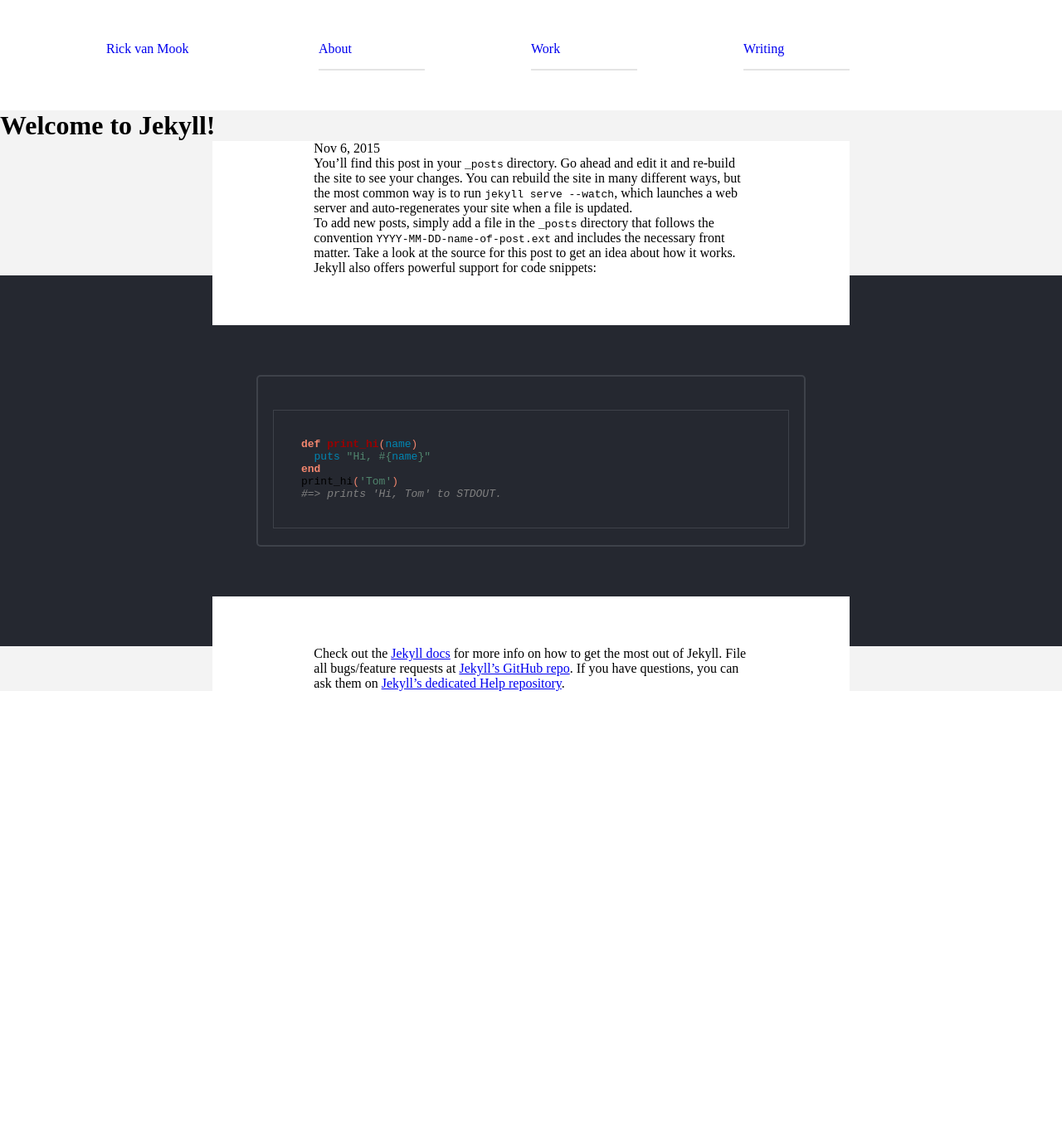
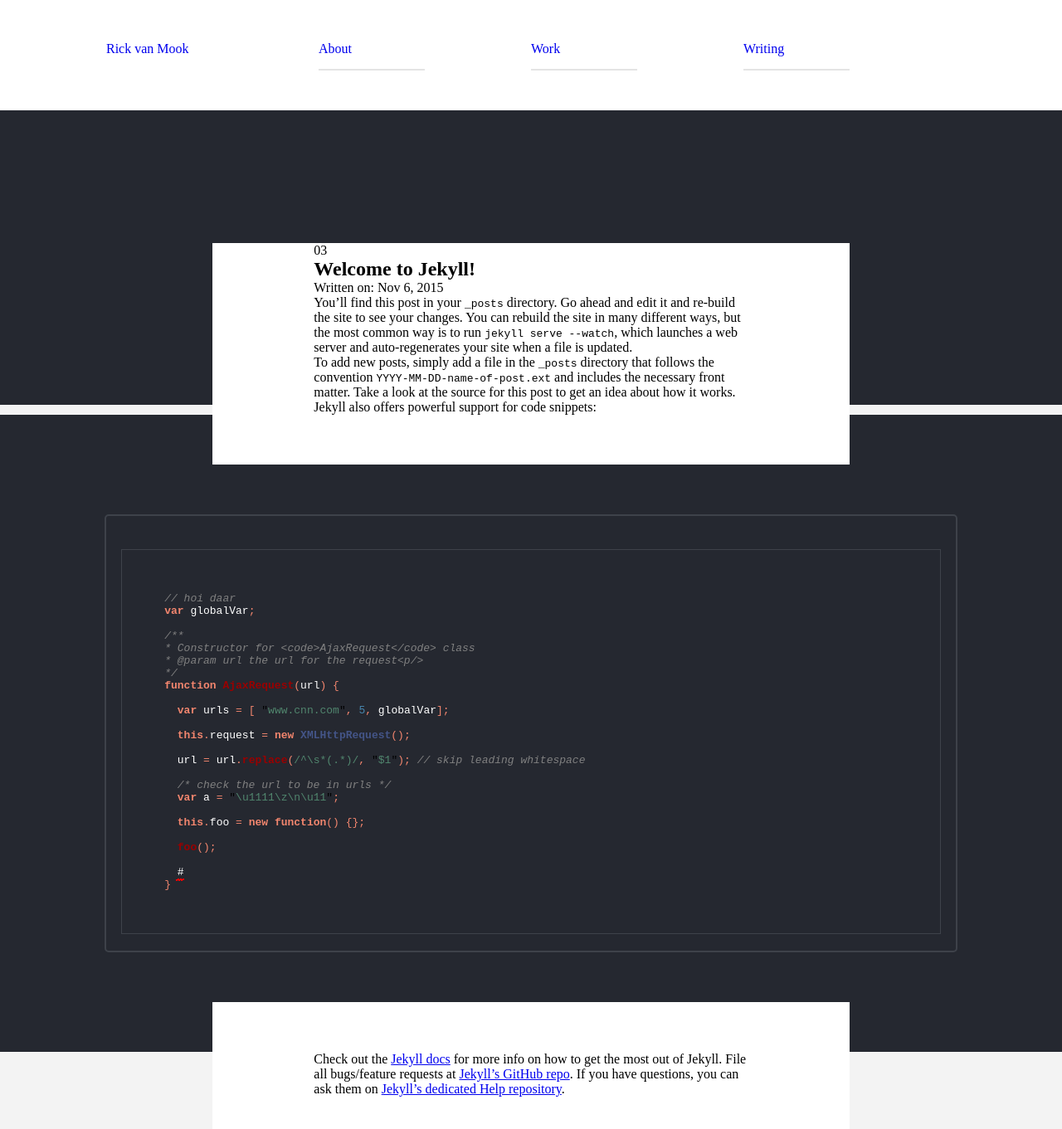
Before and after one commit to rickvanmook/rickvanmook.github.io, a Jekyll site: the page built from _posts/2015-11-07-post-3.markdown, in a window 1280 px wide and 1400 px high. Shown: the top 1361 px of the window at 83% size. Built offline with Jekyll 4.4.1, drawn with Linux system fonts in a browser that asks for light colours; some of the changed text lies outside the part shown.

Commit message:
Added header and footer for posts

```diff
--- a/_layouts/post.html
+++ b/_layouts/post.html
@@ -1,15 +1,26 @@
 ---
 layout: default
 ---
-<div class="post">
+<article class="post">
 
-  <header class="post-header">
-    <h1 class="post-title">{{ page.title }}</h1>
-    <p class="post-meta">{{ page.date | date: "%b %-d, %Y" }}{% if page.author %} • {{ page.author }}{% endif %}{% if page.meta %} • {{ page.meta }}{% endif %}</p>
+  <header class="post__header">
+    <div class="post__header__content">
+      <div class="post__header__header">
+        <div class="post__header__header__number">{{ page.number }}</div>
+        <h1 class="post__header__header__title">{{ page.title }}</h1>
+      </div>
+      <p>Written on: <time class="post__header__date">{{ page.date | date: "%b %-d, %Y" }}</time></p>
+    </div>
   </header>
 
-  <article class="post__content">
+  <section class="post__content">
     {{ content }}
-  </article>
+  </section>
 
-</div>
+  <footer class="post__footer">
+    <div class="post__footer__content">
+      <a href="{{ page.previous.url | prepend: site.baseurl }}">{{ page.previous.number }} - {{ page.previous.title }}</a>
+      <a href="{{ page.next.url | prepend: site.baseurl }}">{{ page.next.number }} - {{ page.next.title }}</a>
+    </div>
+  </footer>
+</article>
--- a/_posts/2015-11-06-post-2.markdown
+++ b/_posts/2015-11-06-post-2.markdown
@@ -3,6 +3,7 @@
 title:  "Welcome to Jekyll!"
 date:   2015-11-06 00:52:34
 categories: writing
+number:     "02"
 ---
 You’ll find this post in your `_posts` directory. Go ahead and edit it and re-build the site to see your changes. You can rebuild the site in many different ways, but the most common way is to run `jekyll serve --watch`, which launches a web server and auto-regenerates your site when a file is updated.
 
--- a/_posts/2015-11-07-post-3.markdown
+++ b/_posts/2015-11-07-post-3.markdown
@@ -3,6 +3,7 @@
 title:  "Welcome to Jekyll!"
 date:   2015-11-07 00:52:34
 categories: writing
+number:     "03"
 ---
 You’ll find this post in your `_posts` directory. Go ahead and edit it and re-build the site to see your changes. You can rebuild the site in many different ways, but the most common way is to run `jekyll serve --watch`, which launches a web server and auto-regenerates your site when a file is updated.
 
@@ -10,12 +11,31 @@
 
 Jekyll also offers powerful support for code snippets:
 
-{% highlight ruby %}
-def print_hi(name)
-  puts "Hi, #{name}"
-end
-print_hi('Tom')
-#=> prints 'Hi, Tom' to STDOUT.
+{% highlight javascript %}
+// hoi daar
+var globalVar;
+
+/**
+* Constructor for <code>AjaxRequest</code> class
+* @param url the url for the request<p/>
+*/
+function AjaxRequest(url) {
+
+  var urls = [ "www.cnn.com", 5, globalVar];
+
+  this.request = new XMLHttpRequest();
+
+  url = url.replace(/^\s*(.*)/, "$1"); // skip leading whitespace
+
+  /* check the url to be in urls */
+  var a = "\u1111\z\n\u11";
+
+  this.foo = new function() {};
+
+  foo();
+
+  #
+}
 {% endhighlight %}
 
 Check out the [Jekyll docs][jekyll] for more info on how to get the most out of Jekyll. File all bugs/feature requests at [Jekyll’s GitHub repo][jekyll-gh]. If you have questions, you can ask them on [Jekyll’s dedicated Help repository][jekyll-help].
--- a/_posts/2015-11-08-post-4.markdown
+++ b/_posts/2015-11-08-post-4.markdown
@@ -3,6 +3,7 @@
 title:  "Welcome to Jekyll!"
 date:   2015-11-08 00:52:34
 categories: writing
+number:     "04"
 ---
 You’ll find this post in your `_posts` directory. Go ahead and edit it and re-build the site to see your changes. You can rebuild the site in many different ways, but the most common way is to run `jekyll serve --watch`, which launches a web server and auto-regenerates your site when a file is updated.
 
--- a/_sass/_post.scss
+++ b/_sass/_post.scss
@@ -1,7 +1,37 @@
 .post {
 
+	position: relative;
+	padding: 80px 0;
 	background-color: #f3f3f3;
+}
 
+.post__content p, .post__footer__content, .post__header__content {
+
+	position: relative;
+	width: 60%;
+	max-width: 826px;
+	margin: 0 auto;
+	padding: 0 9.56%;
+	box-sizing: border-box;
+	background-color: #fff;
+}
+
+.post__header {
+
+	padding-top: 80px;
+
+	&:before {
+
+		content: "";
+		position: absolute;
+		top: 0;
+		height: 355px;
+		width: 100%;
+		background-color: #252830;
+	}
+}
+
+.post__content {
 
 	p {
 
@@ -11,18 +41,19 @@
 		margin: 0 auto;
 		padding: 0 9.56%;
 		box-sizing: border-box;
-		background: #fff;
+		background-color: #fff;
 	}
 
 	.highlight {
 
 		display: block;
 		position: relative;
-		background: #252830;
+		background-color: #252830;
 
 		pre {
 
-			width: 51.4%;
+			width: 80%;
+			max-width: 1100px;
 			margin: 60px auto;
 			border: 2px solid #3e424a;
 			border-radius: 5px;
@@ -45,15 +76,29 @@
 			max-width: 826px;
 			margin: 0 auto;
 			box-sizing: border-box;
-			background: #fff;
+			background-color: #fff;
 			height: 60px;
 		}
 	}
 }
 
-.post__content {
+.post__footer__content {
 
-	//width: 62.7906976744186%;
-	//margin: 0 auto;
-	//background: skyblue;
+	padding: 80px 9.56% 90px;
 }
+
+.post__footer {
+
+
+	width: 100%;
+
+	&:before {
+
+		content: "";
+		position: absolute;
+		bottom: 0;
+		height: 180px;
+		width: 100%;
+		background-color: #252830;
+	}
+}
```
Also changed, not shown: _posts/2015-11-05-welcome-to-jekyll.markdown (+18 -27 lines).
